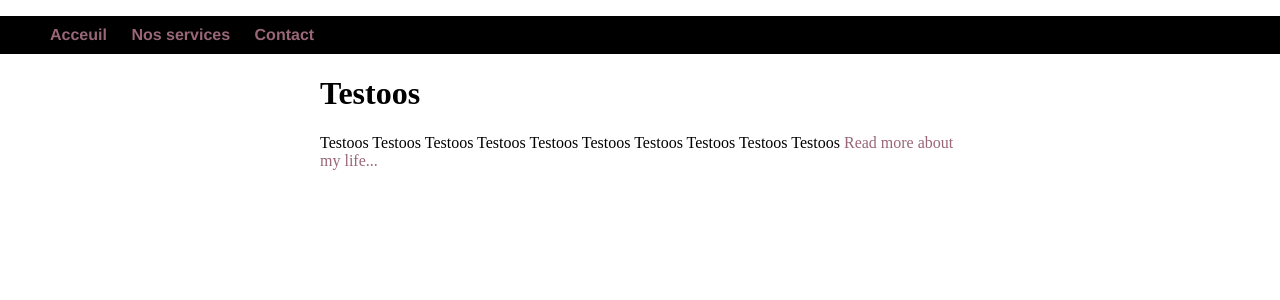
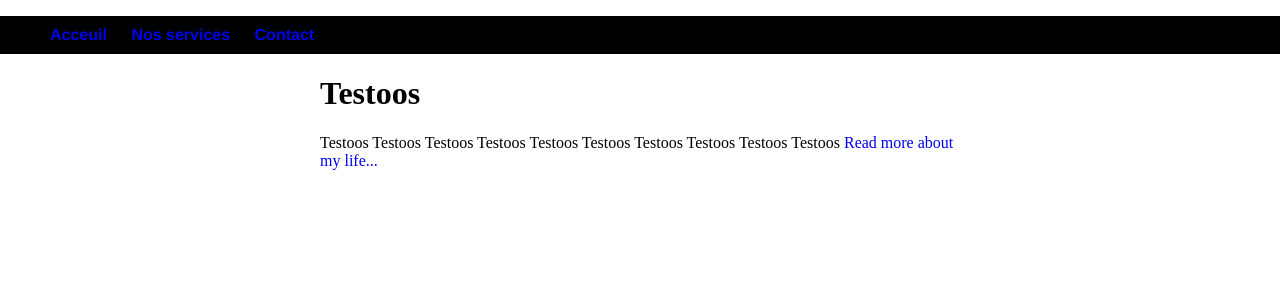
Before and after one commit to BobRendal/BobRendal.github.io, a Jekyll site: the page built from index.html, in a window 1280 px wide. Shown: the top 300 px of the page. Built offline with Jekyll 4.4.1, drawn with Linux system fonts in a browser that asks for light colours.

Commit message:
Update main.css

```diff
--- a/css/main.css
+++ b/css/main.css
@@ -31,6 +31,6 @@ nav ul li, footer ul li {
 
 a {
     text-decoration: none;
-    color: #967;
+
 }
 a:hover {
```
